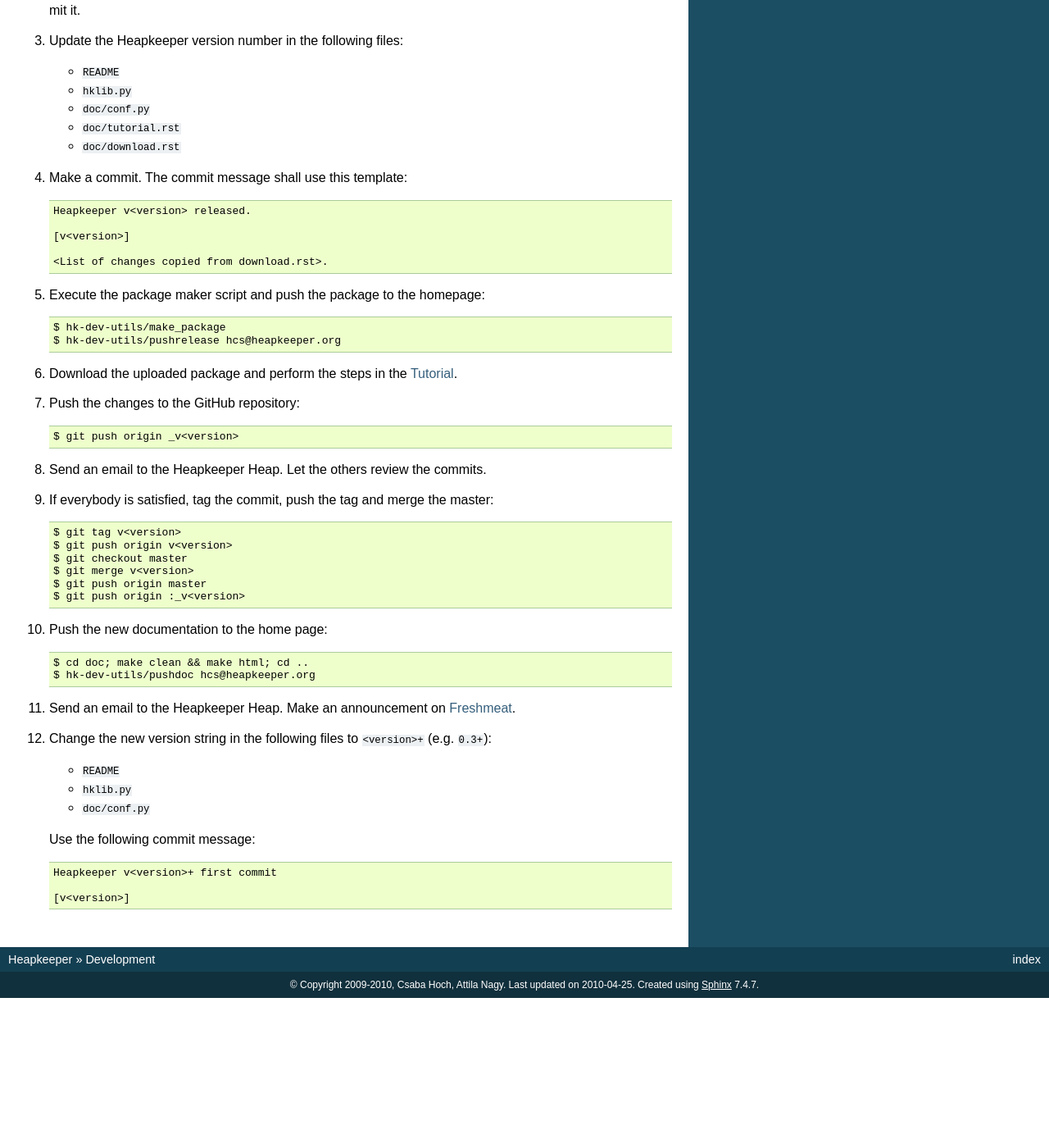
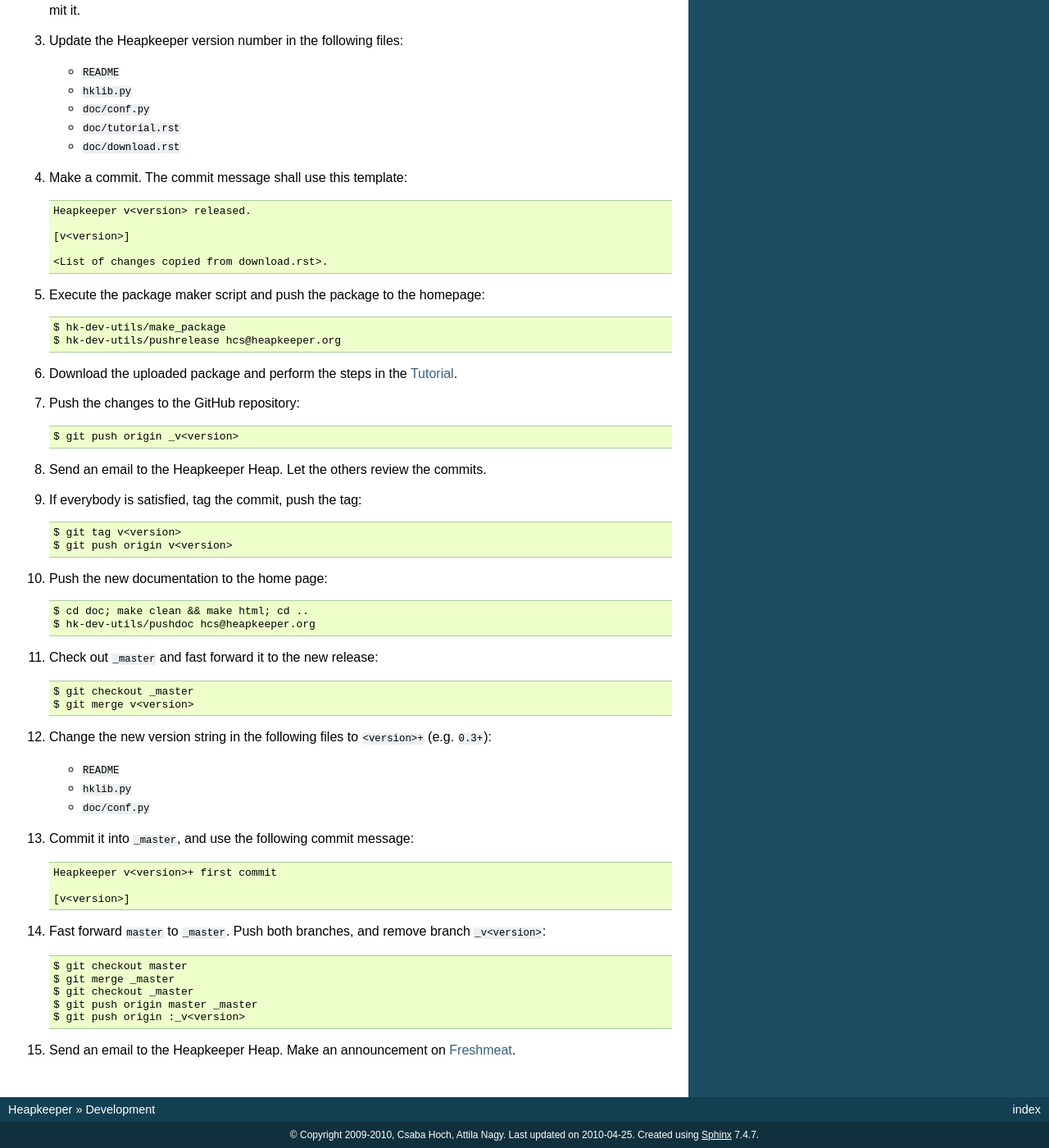
Before and after one commit to hcs42/heapkeeper-old, a Sphinx documentation site: the page built from doc/development.rst, in a window 1280 px wide and 1400 px high, scrolled down 5013 px. Shown: the whole window at 82% size. Built offline with Sphinx 7.4.7, drawn with Linux system fonts in a browser that asks for light colours; before the commit the page ends 6230 px from its top, so only the background shows below that.

Commit message:
DevDoc: release process improved
[developer documentation]

```diff
--- a/doc/development.rst
+++ b/doc/development.rst
@@ -354,22 +354,20 @@ Heapkeeper, it is something like ``0.3``.
 
 #. Send an email to the Heapkeeper Heap. Let the others review the commits.
 
-#. If everybody is satisfied, tag the commit, push the tag and merge the
-   master::
+#. If everybody is satisfied, tag the commit, push the tag::
 
     $ git tag v<version>
     $ git push origin v<version>
-    $ git checkout master
-    $ git merge v<version>
-    $ git push origin master
-    $ git push origin :_v<version>
 
 #. Push the new documentation to the home page::
 
     $ cd doc; make clean && make html; cd ..
     $ hk-dev-utils/pushdoc hcs@heapkeeper.org
 
-#. Send an email to the Heapkeeper Heap. Make an announcement on Freshmeat__.
+#. Check out ``_master`` and fast forward it to the new release::
+
+    $ git checkout _master
+    $ git merge v<version>
 
 #. Change the new version string in the following files to ``<version>+`` (e.g.
    ``0.3+``):
@@ -378,10 +376,21 @@ Heapkeeper, it is something like ``0.3``.
    - ``hklib.py``
    - ``doc/conf.py``
 
-   Use the following commit message::
+#. Commit it into ``_master``, and use the following commit message::
 
     Heapkeeper v<version>+ first commit
 
     [v<version>]
 
-__ http://freshmeat.net/
+#. Fast forward ``master`` to ``_master``. Push both branches, and remove
+   branch ``_v<version>``::
+
+    $ git checkout master
+    $ git merge _master
+    $ git checkout _master
+    $ git push origin master _master
+    $ git push origin :_v<version>
+
+#. Send an email to the Heapkeeper Heap. Make an announcement on Freshmeat__.
+
+__ http://freshmeat.net/projects/heapkeeper
```
